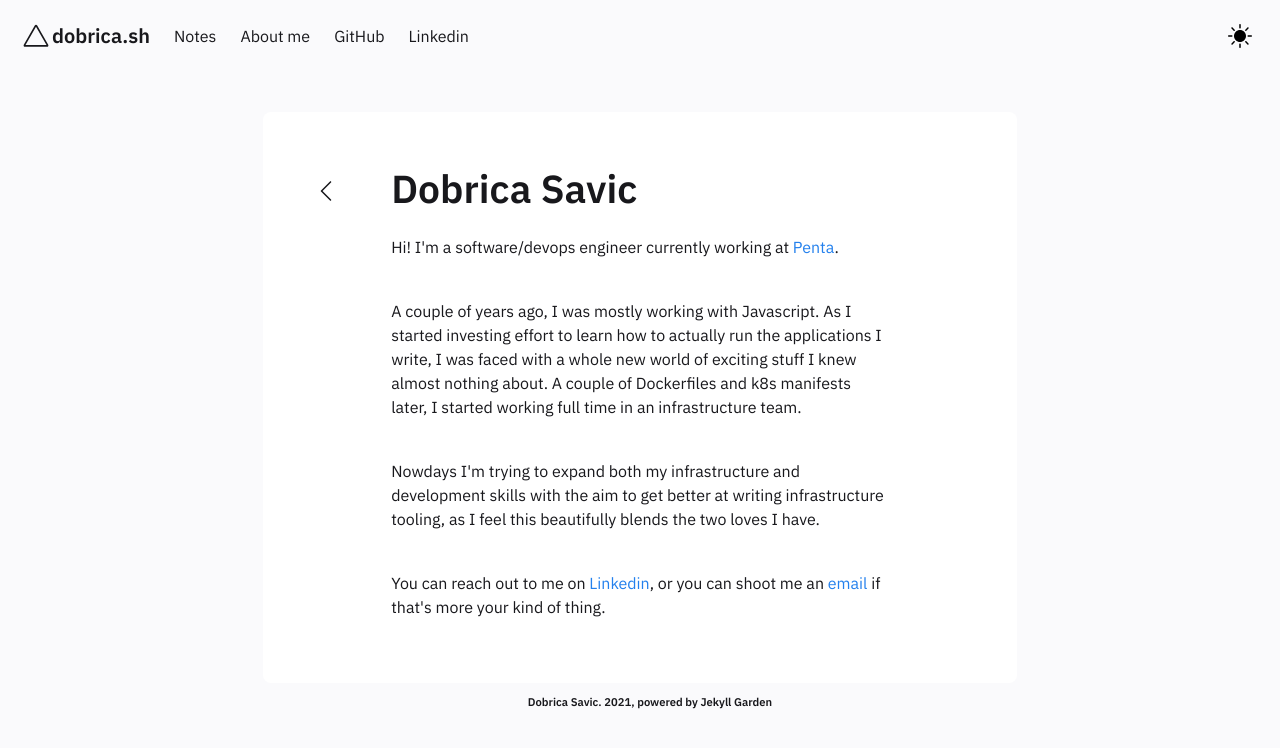
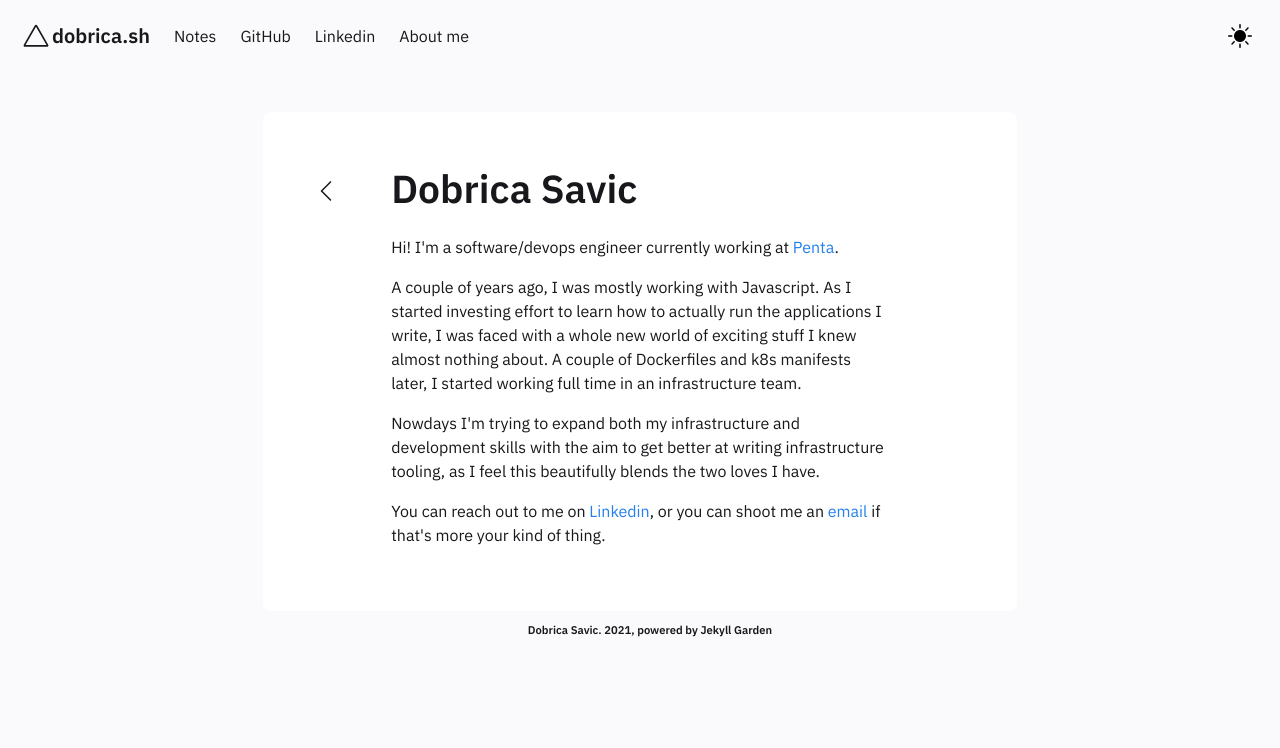
Before and after one commit to hpdobrica/hpdobrica.github.io, a Jekyll site: the page built from _posts/2021-10-31-about-me.md, in a window 1280 px wide. Shown: the top 748 px of the page. Built offline with Jekyll 4.4.1, drawn with Linux system fonts in a browser that asks for light colours.

Commit message:
adapt template

```diff
--- a/_includes/FeedContent.html
+++ b/_includes/FeedContent.html
@@ -3,7 +3,6 @@
 
     Here you will find notes on varying topics, ranging from presocratic philosophy to Kubernetes. Whenever I learn something interesting, I'll add it here.</br>
     You might find some of these a bit strange, and this is fine - I primarily write these for myself, but feel free to use anything you find useful.</br>
-    Check <a href="../posts/features" style="color:var(--link);">Features</a> to know how to hide notes from this feed or make this the homepage.
 
 
     </div>
--- a/_includes/Header.html
+++ b/_includes/Header.html
@@ -58,14 +58,14 @@
         <a href="../notes"  class="navbar-item">
           Notes
         </a>
-        <a href="../posts/about-me"  class="navbar-item">
-          About me
-        </a>
         <a href="https://github.com/hpdobrica" target="_blank" class="navbar-item">
           GitHub
         </a>
         <a href="https://linkedin.com/in/hpdobrica"  target="_blank" class="navbar-item">
           Linkedin
+        </a>
+        <a href="../posts/about-me"  class="navbar-item">
+          About me
         </a>
       </div>
       <div class="navbar-end is-hidden-mobile" onclick="modeSwitcher()" >
--- a/_posts/2021-10-31-about-me.md
+++ b/_posts/2021-10-31-about-me.md
@@ -3,12 +3,9 @@ title: Dobrica Savic
 ---
 
 Hi! I'm a software/devops engineer currently working at <a href="https://getpenta.com/en">Penta</a>.<br>
-<br>
 
 A couple of years ago, I was mostly working with Javascript. As I started investing effort to learn how to actually run the applications I write, I was faced with a whole new world of exciting stuff I knew almost nothing about. A couple of Dockerfiles and k8s manifests later, I started working full time in an infrastructure team.<br>
-<br>
 
 Nowdays I'm trying to expand both my infrastructure and development skills with the aim to get better at writing infrastructure tooling, as I feel this beautifully blends the two loves I have.<br>
-<br>
 
 You can reach out to me on <a href="https://linkedin.com/in/hpdobrica">Linkedin</a>, or you can shoot me an <a href="mailto:hpdobrica@gmail.com">email</a> if that's more your kind of thing.
```
